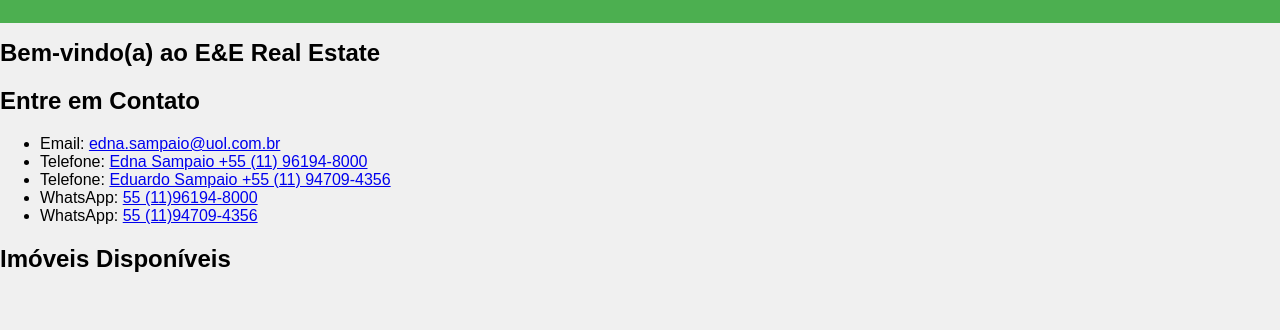
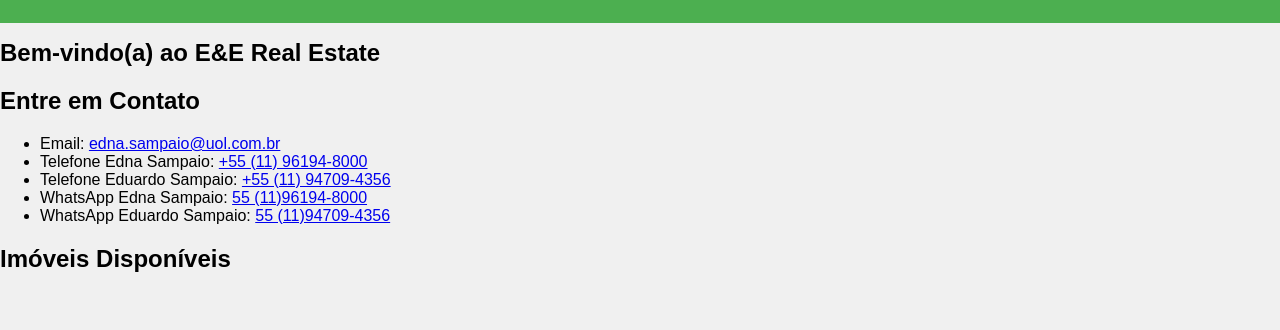
Before and after one commit to Wmatsuro/E-E, a plain HTML site: page index.html in a window 1280 px wide. Shown: the part 91-421 px from the top of the page. Drawn offline with Linux system fonts and the light colour scheme.

Commit message:
Update index.html

```diff
--- a/index.html
+++ b/index.html
@@ -55,10 +55,10 @@
     <h2>Entre em Contato</h2>
     <ul>
         <li>Email: <a href="mailto:edna.sampaio@uol.com.br">edna.sampaio@uol.com.br</a></li>
-        <li>Telefone: <a href="tel:+5511961948000">Edna Sampaio +55 (11) 96194-8000</a></li>
-        <li>Telefone: <a href="tel:+5511947094356">Eduardo Sampaio +55 (11) 94709-4356</a></li>
-        <li>WhatsApp: <a href="https://wa.me/5511961948000" target="_blank">55 (11)96194-8000</a></li>
-        <li>WhatsApp: <a href="https://wa.me/5511947094356" target="_blank">55 (11)94709-4356</a></li>
+        <li>Telefone Edna Sampaio: <a href="tel:+5511961948000"> +55 (11) 96194-8000</a></li>
+        <li>Telefone Eduardo Sampaio: <a href="tel:+5511947094356"> +55 (11) 94709-4356</a></li>
+        <li>WhatsApp Edna Sampaio: <a href="https://wa.me/5511961948000" target="_blank">55 (11)96194-8000</a></li>
+        <li>WhatsApp Eduardo Sampaio: <a href="https://wa.me/5511947094356" target="_blank">55 (11)94709-4356</a></li>
 
     </ul>
 
```
